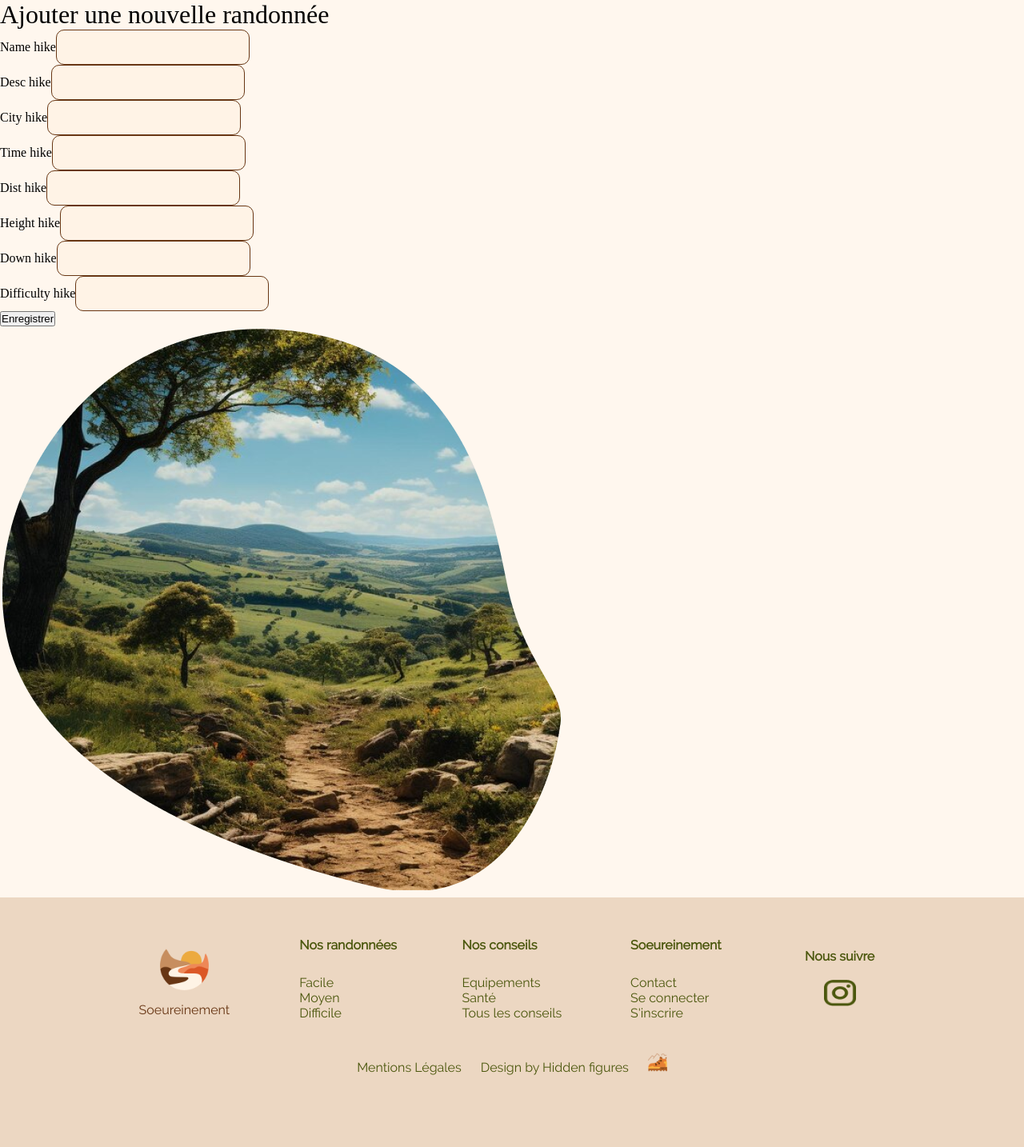
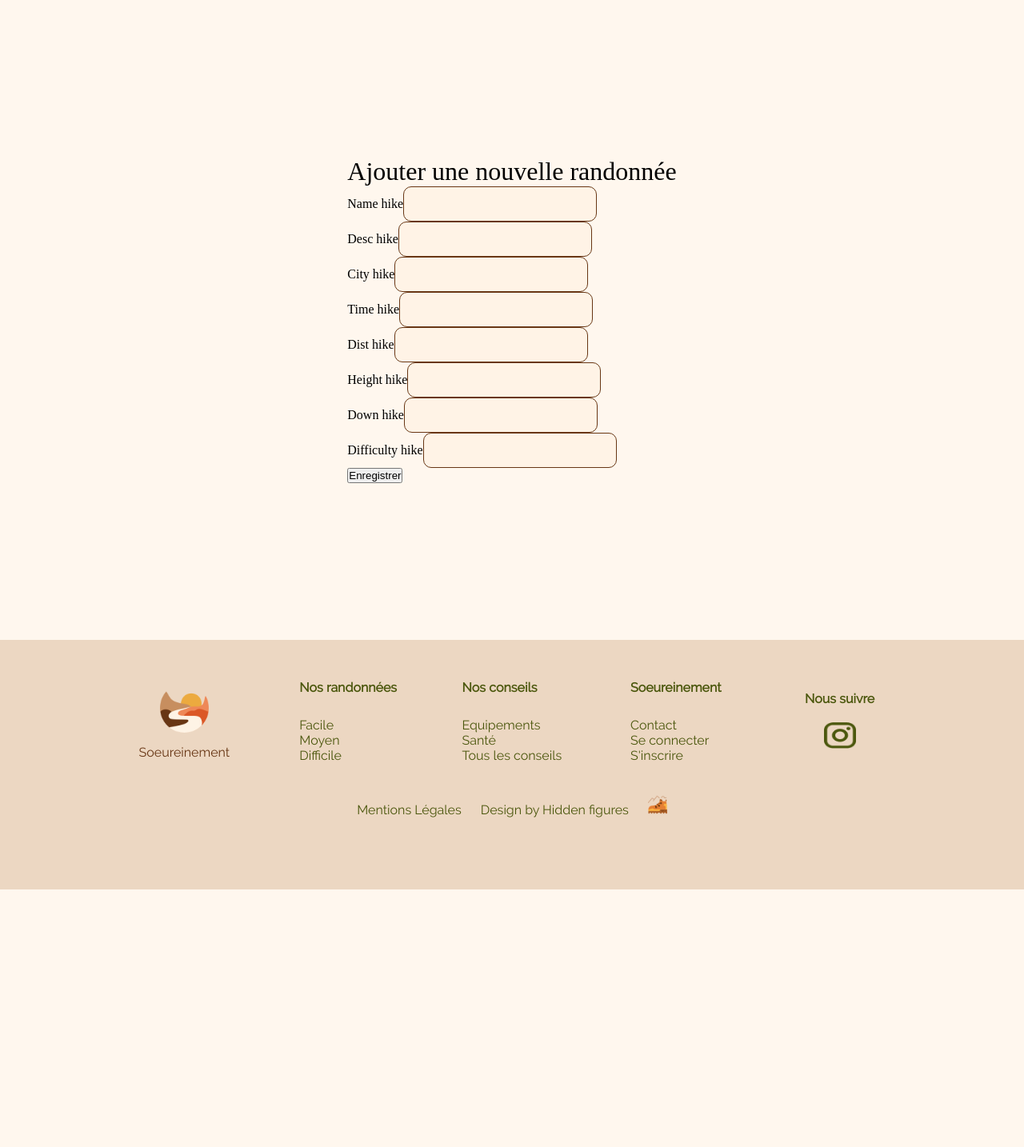
Before and after one commit to Jess59/testCrud, a Symfony app: template templates/admin/new.html.twig in a window 1280 px wide. Shown: the part 70-1504 px from the top of the page at 80% size. After the commit the page ends 1182 px from the top, so only its background shows below. Run offline with Twig, Linux system fonts and the light colour scheme; the template is opened without the code that fills it, so the values that code supplies are empty; form fields are guessed from the names that the template uses; some libraries are stand-ins or nearby versions; some web fonts are replaced.

Commit message:
Midif cssNewRando

```diff
--- a/public/css/style.css
+++ b/public/css/style.css
@@ -1728,7 +1728,14 @@ border-collapse: collapse; /* Fusionne les bordures des cellules */
 }
 
 
-
+/******************NeWHike Admin*****************************/
+#mainNewHike {
+    display: flex;
+    justify-content: center;
+    align-items: center;
+    min-height: 100vh;
+
+}
 
 
 
--- a/templates/admin/new.html.twig
+++ b/templates/admin/new.html.twig
@@ -26,8 +26,6 @@
             {{ form_end(form) }}
         </div>
     </div>
-    <figure id="imgInscription">
-        <img src="{{ asset('img/photoConnexion2.png')}}" alt="Image connexion un prés vert">
-    </figure>
+
 </main>
 {% endblock %}
```
